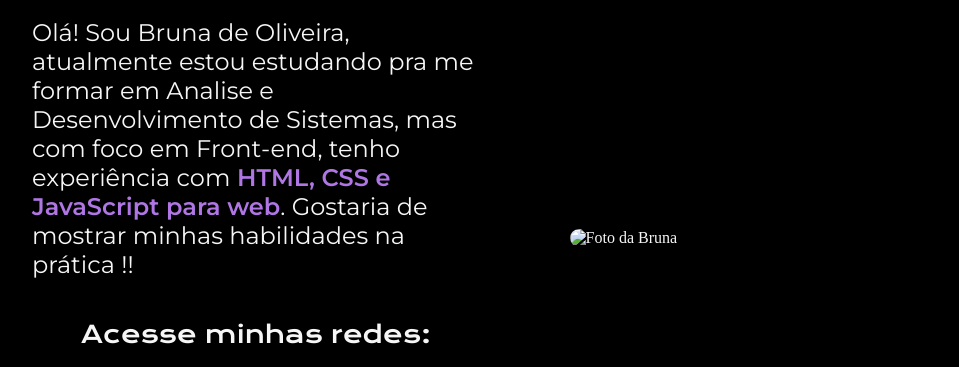
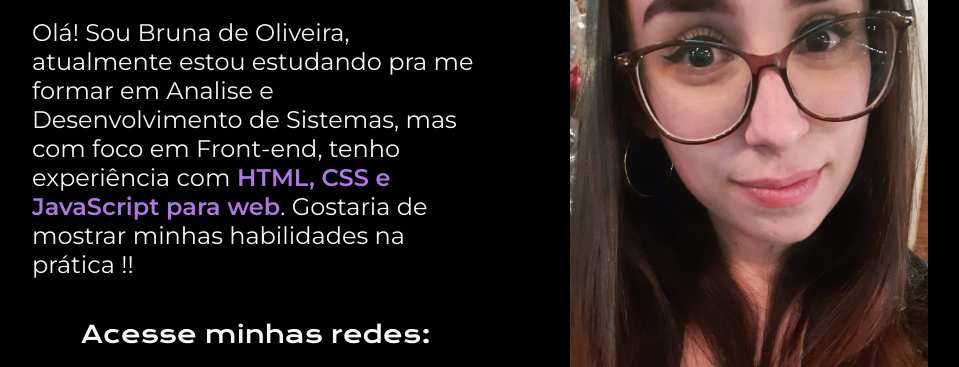
Before and after one commit to ikarosny/portfolio, a plain HTML site: page index.html in a window 1280 px wide. Shown: the part 276-643 px from the top of the page, without its empty margins (160-1119 px from the left). Drawn offline with nearby package versions, Linux system fonts and the light colour scheme.

Commit message:
index.html

```diff
--- a/index.html
+++ b/index.html
@@ -30,7 +30,7 @@
                         <i class="fa-brands fa-linkedin"></i>LinkdIn</a>
                 </div>
             </section>
-            <img class="FotodaBruna" src="./imagens/foto3x2.jpg" alt="Foto da Bruna">
+            <img class="FotodaBruna" src="./foto3x2.jpg" alt="Foto da Bruna">
         </main>
         <footer>
             <p>Desenvolvido por Bruna de Oliveira.</p>
```
